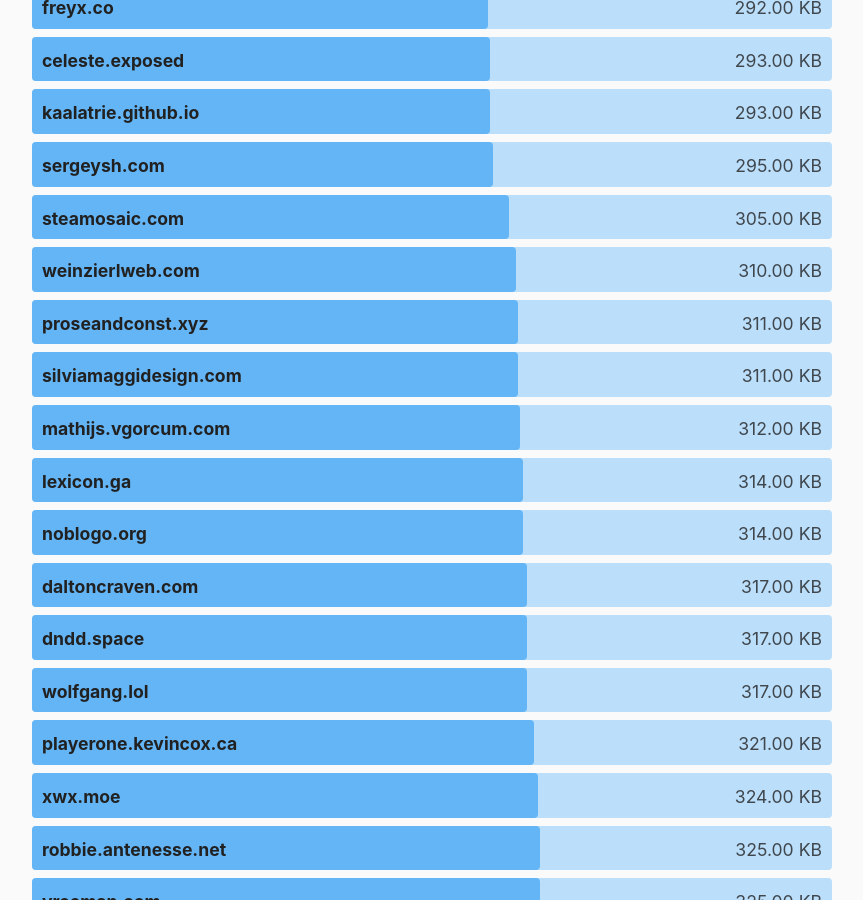
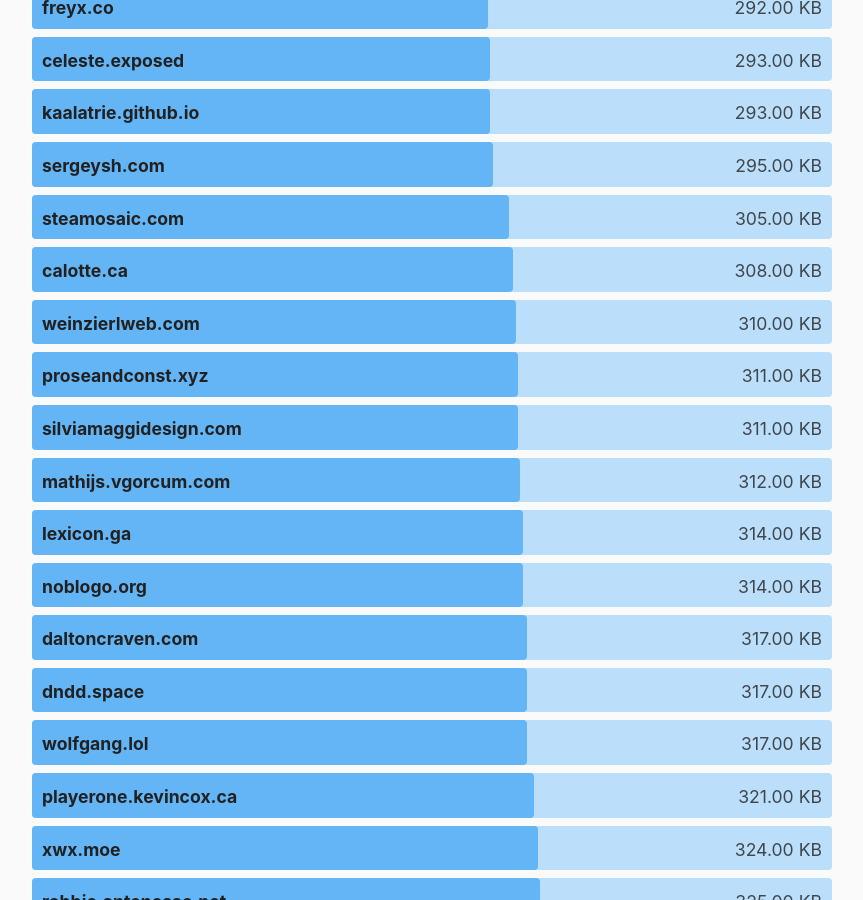
Before and after one commit to kevquirk/512kb.club, a Jekyll site: the page built from index.md, in a window 1280 px wide and 900 px high, scrolled down 20167 px. Shown: the whole window, without its empty margins (208-1071 px from the left). Built offline with Jekyll 4.4.1, drawn with Linux system fonts in a browser that asks for light colours.

Commit message:
Update sites.yml

```diff
--- a/_data/sites.yml
+++ b/_data/sites.yml
@@ -358,6 +358,11 @@
   size: 162
   last_checked: 2021-12-27
 
+- domain: calotte.ca
+  url: https://calotte.ca/
+  size: 308
+  last_checked: 2022-04-01
+
 - domain: camaro96.neocities.org
   url: https://camaro96.neocities.org/
   size: 10.9
```
